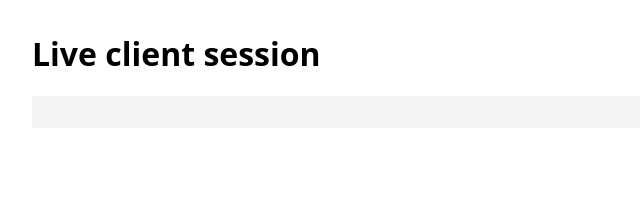
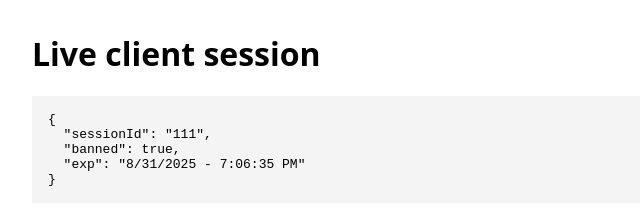
Before and after one commit to eadanGPT/GPT-auth, a website: page v2/client/webpage.html in a window 1280 px wide. Shown: the whole page, without its empty margins (0-640 px from the left). Drawn offline with Linux system fonts and the light colour scheme.

Commit message:
Update webpage.html
pseudo-data

```diff
--- a/v2/client/webpage.html
+++ b/v2/client/webpage.html
@@ -9,7 +9,8 @@
   <h1>Live client session</h1>
   <pre id="data"></pre>
   <script>
-    const data = /*__DATA__*/
+    const data = {sessionId:"111", banned:true, exp:(new Date(Date.now())).toLocaleDateString("en-US")+" - "+(new Date(Date.now())).toLocaleTimeString("en-US") };
+    // /*__DATA__*/
     document.getElementById('data').textContent = JSON.stringify(data, null, 2);
   </script>
 </body>
```
